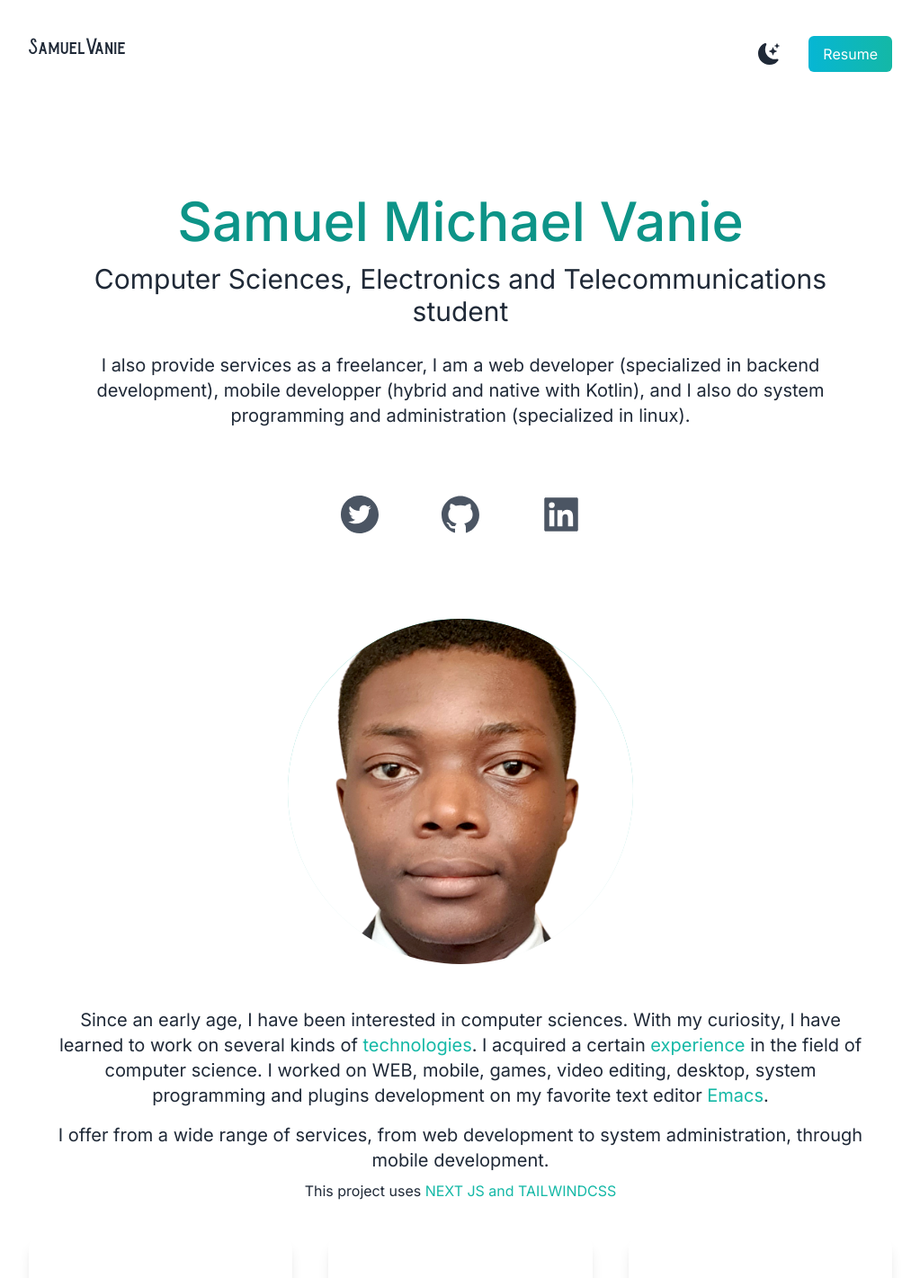
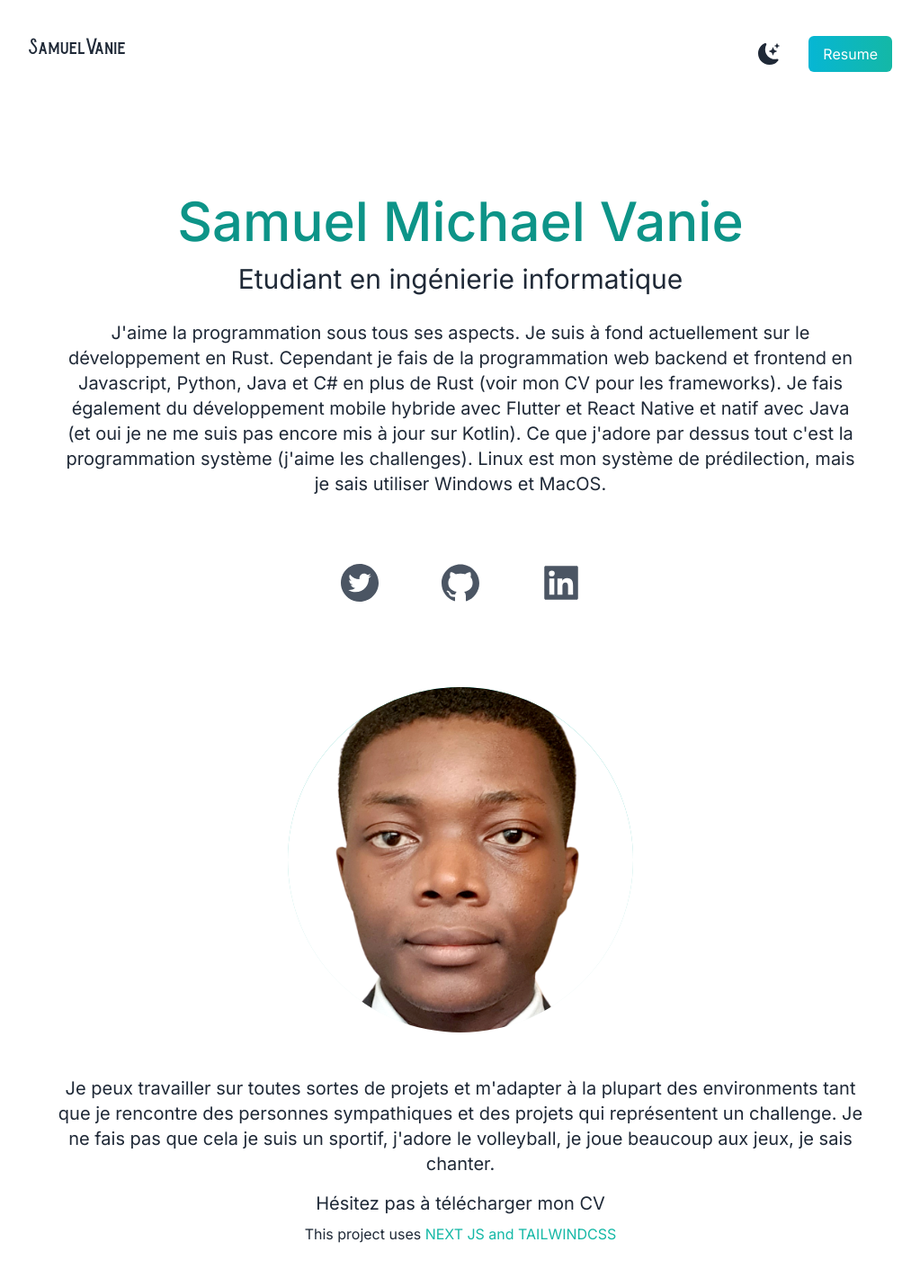
Before and after one commit to SamuelVanie/portfolio-next-js, a Next.js app: page / in a window 1280 px wide. Shown: the top 1421 px of the page at 90% size, without its empty margins (128-1151 px from the left). Built offline with nearby package versions, Linux system fonts and the light colour scheme.

Commit message:
build: i18n translation integration done, should add to page now

```diff
--- a/i18n.js
+++ b/src/app/i18n.js
@@ -15,8 +15,8 @@ const resources = {
 
 i18n.use(initReactI18next).init({
   resources,
-  lng: 'en', // Set the default language
-  fallbackLng: 'en', // Fallback language if a translation is missing
+  lng: 'fr', // Set the default language
+  fallbackLng: 'fr', // Fallback language if a translation is missing
   interpolation: {
     escapeValue: false, // React already escapes the values
   },
--- a/public/locales/fr.json
+++ b/src/app/locales/fr.json
@@ -1,7 +1,7 @@
 {
     "occupation": "Etudiant en ingénierie informatique",
     "more_about": "J'aime la programmation sous tous ses aspects. Je suis à fond actuellement sur le développement en Rust. Cependant je fais de la programmation web backend et frontend en Javascript, Python, Java et C# en plus de Rust (voir mon CV pour les frameworks). Je fais également du développement mobile hybride avec Flutter et React Native et natif avec Java (et oui je ne me suis pas encore mis à jour sur Kotlin). Ce que j'adore par dessus tout c'est la programmation système (j'aime les challenges). Linux est mon système de prédilection, mais je sais utiliser Windows et MacOS.",
-    "service": "Je peux travailler sur toutes sortes de projets et m'adapter à la plupart des environments tant que je rencontre des personnes sympathiques et des projets qui représentent un challenge",
+    "service": "Je peux travailler sur toutes sortes de projets et m'adapter à la plupart des environments tant que je rencontre des personnes sympathiques et des projets qui représentent un challenge. Je ne fais pas que cela je suis un sportif, j'adore le volleyball, je joue beaucoup aux jeux, je sais chanter.",
     "download": "Hésitez pas à télécharger mon CV",
     "design_title": "De Beaux Designs",
     "design_description": "Créer de beaux et élégants designs adaptés à vos besoins",
--- a/src/app/page.js
+++ b/src/app/page.js
@@ -34,6 +34,10 @@ import blobwar from "../../public/blobwar.jpeg";
 import { Fragment, useState } from "react";
 import Modal from "../components/Modal";
 
+import { I18nextProvider } from "react-i18next";
+import i18n from "./i18n";
+import { useTranslation } from "react-i18next";
+
 export default function Home() {
   const [darkMode, setDarkMode] = useState(false);
 
@@ -49,8 +53,11 @@ export default function Home() {
     setModalOpen(false);
   };
 
+  const { t } = useTranslation();
+
   return (
-    <Fragment>
+    <I18nextProvider i18n={i18n}>
+      <Fragment>
       <div className={darkMode ? "dark" : ""}>
         <Head>
           <title>Samuel Michael Vanie Portfolio</title>
@@ -85,13 +92,10 @@ export default function Home() {
                 Samuel Michael Vanie
               </h2>
               <h3 className="text-2xl py-2 md:text-3xl text-gray-800 dark:text-white">
-                Computer Sciences, Electronics and Telecommunications student
+                {t('occupation')}
               </h3>
               <p className="text-md py-5 leading-8 text-gray-800 md:text-xl max-w-4xl mx-auto dark:text-white">
-                I also provide services as a freelancer, I am a web developer
-                (specialized in backend development), mobile developper (hybrid
-                and native with Kotlin), and I also do system programming and
-                administration (specialized in linux).
+                {t('more_about')}
               </p>
             </div>
             <div className="text-5xl flex justify-center gap-16 py-3 text-gray-600 dark:text-white">
@@ -116,18 +120,10 @@ export default function Home() {
           <section className="mb-10">
             <div className="text-center">
               <p className="text-md py-2 mt-10 leading-8 text-gray-800 md:text-xl max-w-4xl mx-auto dark:text-white">
-                Since an early age, I have been interested in computer sciences.
-                With my curiosity, I have learned to work on several kinds of
-                <span className="text-teal-500"> technologies</span>. I acquired
-                a certain <span className="text-teal-500">experience</span> in
-                the field of computer science. I worked on WEB, mobile, games,
-                video editing, desktop, system programming and plugins
-                development on my favorite text editor{" "}
-                <span className="text-teal-500">Emacs</span>.
+                {t('service')}
               </p>
               <p className="text-md py-2 leading-8 text-gray-800 md:text-xl max-w-4xl mx-auto dark:text-white">
-                I offer from a wide range of services, from web development to
-                system administration, through mobile development.
+                {t('download')}
               </p>
 
               <p className="text-gray-800 dark:text-white">
@@ -507,5 +503,6 @@ export default function Home() {
         </main>
       </div>
     </Fragment>
+    </I18nextProvider>
   );
 }
```
